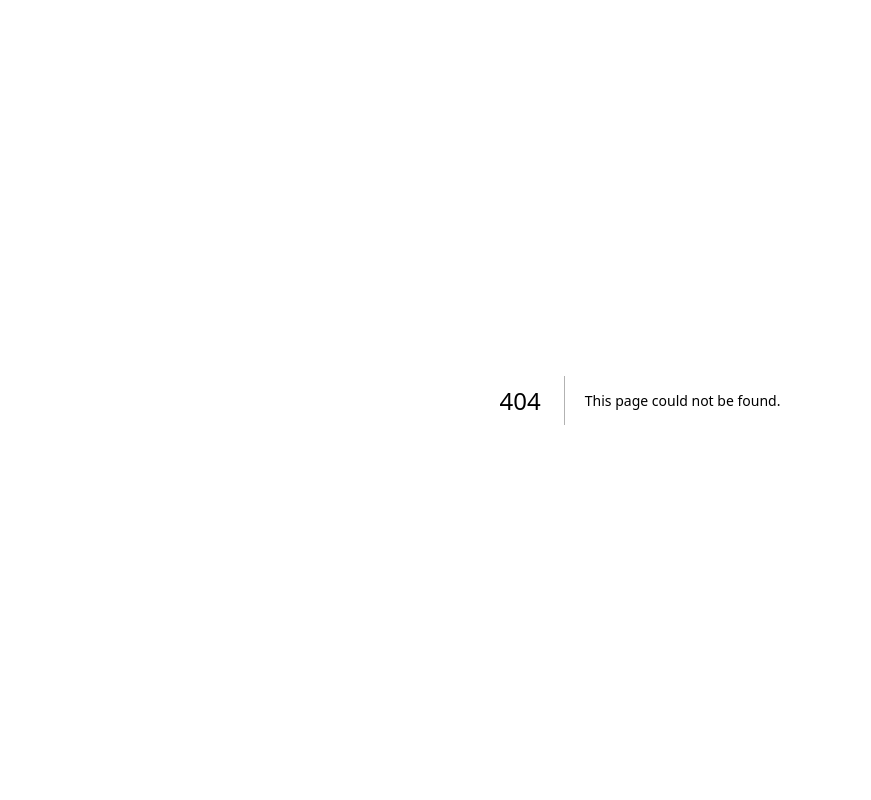
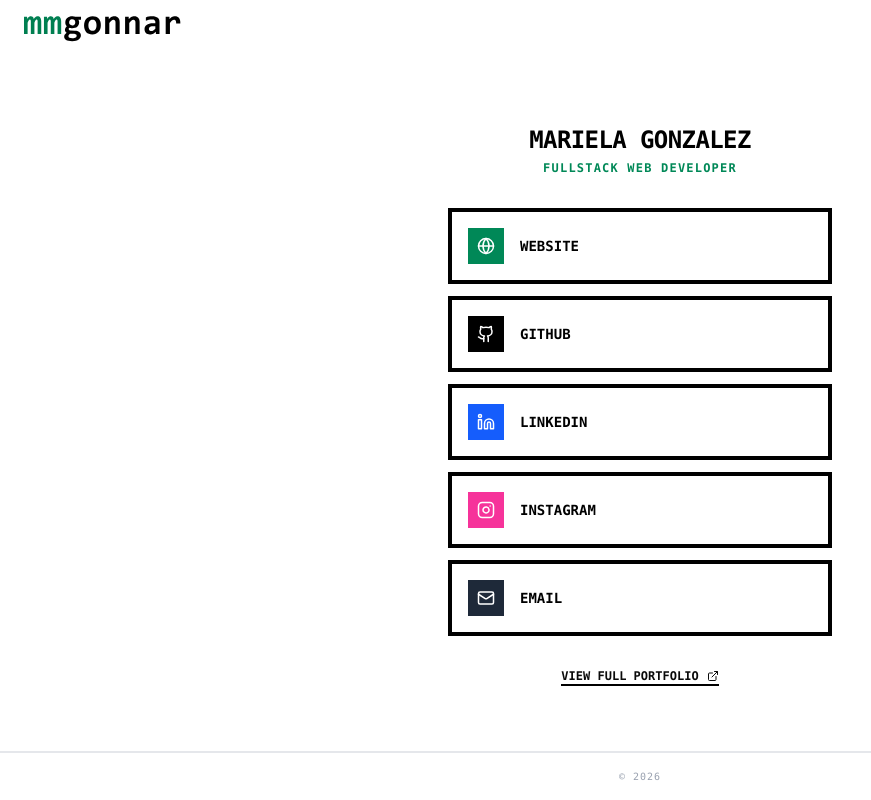
Before and after one commit to mmgonnar/portfolio, a Next.js app: page /card in a window 1280 px wide. Before the commit this address had no page. Shown: the whole page, without its empty margins (0-871 px from the left). Built offline with nearby package versions, Linux system fonts and the light colour scheme.

Commit message:
fix: :bug: Correct file handling logic in web design page to ensure accurate file name transmission and improve error handling during submissions

```diff
--- /dev/null
+++ b/app/card/page.tsx
@@ -0,0 +1,94 @@
+'use client';
+
+import LanguageSwitcher from '@/features/header/components/language-switcher';
+import Link from 'next/link';
+import { Github, Linkedin, Instagram, Mail, Globe, ExternalLink } from 'lucide-react';
+import { Logo } from '@/features/header';
+
+const profile = {
+  name: 'Mariela Gonzalez',
+  title: 'Fullstack Web Developer',
+  links: [
+    { name: 'Website', url: 'https://mmgonnar.com', icon: Globe, color: 'bg-green-brutalist' },
+    { name: 'GitHub', url: 'https://github.com/mmgonnar', icon: Github, color: 'bg-black' },
+    {
+      name: 'LinkedIn',
+      url: 'https://linkedin.com/in/mmgonnar',
+      icon: Linkedin,
+      color: 'bg-blue-600',
+    },
+    {
+      name: 'Instagram',
+      url: 'https://instagram.com/mmgonnar',
+      icon: Instagram,
+      color: 'bg-pink-500',
+    },
+    { name: 'Email', url: 'mailto:hello@mmgonnar.com', icon: Mail, color: 'bg-gray-800' },
+  ],
+};
+
+export default function CardPage() {
+  return (
+    <div className="fixed inset-0 flex flex-col overflow-hidden bg-white">
+      {/* Header */}
+      <header className="shrink-0 px-6 py-4">
+        <div className="flex w-full items-center justify-between">
+          <Logo />
+        </div>
+      </header>
+
+      {/* Main Content - No Scroll */}
+      <main className="flex flex-1 flex-col items-center justify-center px-6 py-4">
+        {/* Name & Title */}
+        <div className="mb-8 text-center">
+          <h1 className="mb-1 font-mono text-2xl font-black tracking-tight text-black uppercase">
+            {profile.name}
+          </h1>
+          <p className="text-green-brutalist font-mono text-xs font-bold tracking-widest uppercase">
+            {profile.title}
+          </p>
+        </div>
+
+        {/* Links */}
+
+        <div className="grid w-full max-w-sm grid-cols-1 gap-3">
+          {profile.links.map(link => {
+            const Icon = link.icon;
+            return (
+              <a
+                key={link.name}
+                href={link.url}
+                target="_blank"
+                rel="noopener noreferrer"
+                className="group flex items-center gap-4 border-4 border-black bg-white p-4 transition-all hover:-translate-y-1 hover:shadow-[6px_6px_0_#000]"
+              >
+                <div className={`flex h-9 w-9 shrink-0 items-center justify-center ${link.color}`}>
+                  <Icon size={18} strokeWidth={2} className="text-white" />
+                </div>
+                <span className="font-mono text-sm font-bold text-black uppercase">
+                  {link.name}
+                </span>
+              </a>
+            );
+          })}
+        </div>
+
+        {/* Portfolio Link */}
+        <Link
+          href="/"
+          className="hover:text-green-brutalist mt-8 flex items-center gap-2 border-b-2 border-black font-mono text-xs font-bold uppercase transition-colors"
+        >
+          View full portfolio
+          <ExternalLink size={12} />
+        </Link>
+      </main>
+
+      {/* Footer */}
+      <footer className="shrink-0 border-t-2 border-gray-200 py-4">
+        <p className="text-center font-mono text-[10px] tracking-widest text-gray-400 uppercase">
+          © {new Date().getFullYear()}
+        </p>
+      </footer>
+    </div>
+  );
+}
```
